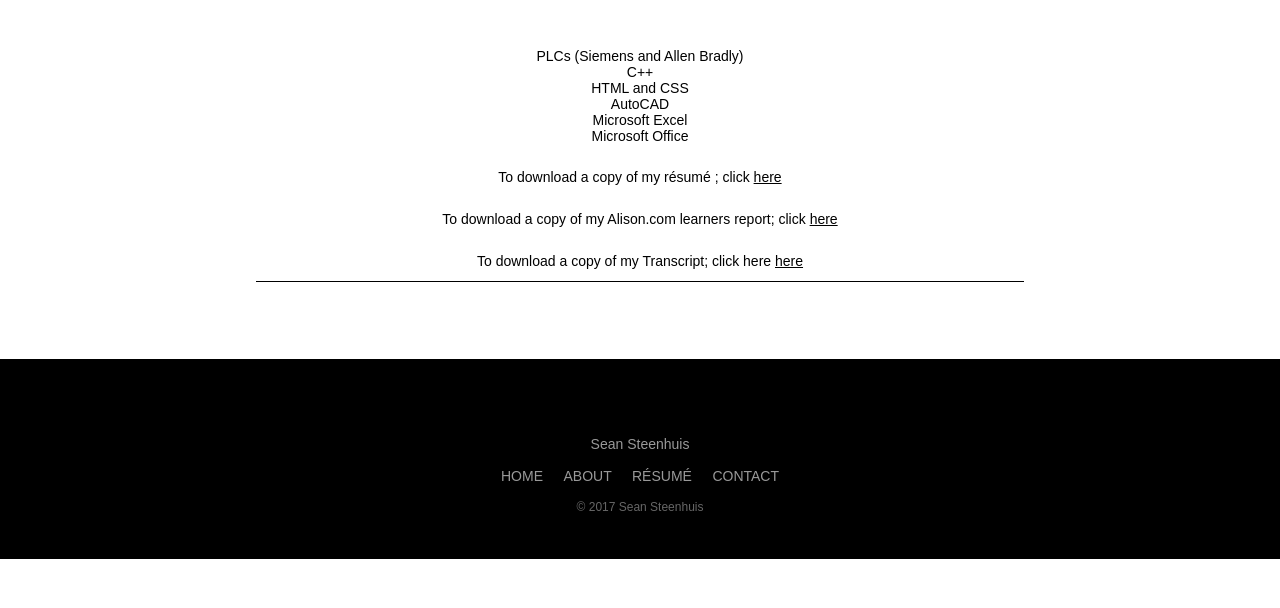
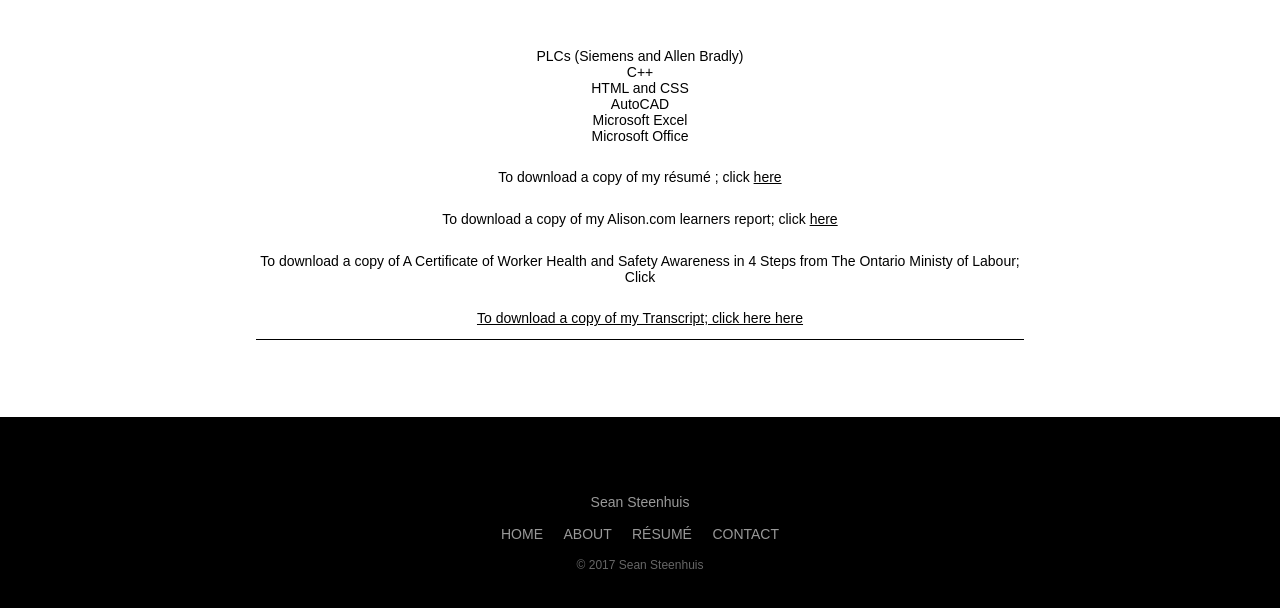
Before and after one commit to SeanSteenhuis/SeanSteenhuis.github.io, a plain HTML site: page Resume.html in a window 1280 px wide. Shown: the part 863-1471 px from the top of the page. Before the commit the page ends 1422 px from the top, so only its background shows below. Drawn offline with Linux system fonts and the light colour scheme.

Commit message:
Added A Certificate

```diff
--- a/Resume.html
+++ b/Resume.html
@@ -50,6 +50,7 @@
     </p>
     <p class="bodytext3"> To download a copy of my r&eacute;sum&eacute; ; click <a href="Sean_Steenhuis_Resume.pdf"> here </a></p>
     <p class="bodytext3"> To download a copy of my Alison.com learners report; click <a href="Sean_Steenhuis_Learner_Record.pdf">here </a></p>
+    <p class="bodytext3"> To download a copy of A Certificate of Worker Health and Safety Awareness in 4 Steps from The Ontario Ministy of Labour; Click <a href="Certificate%20of%20Completion.pdf" </p>
     <p class="bodytext3"> To download a copy of my Transcript; click here <a href="ReportRender.pdf"> here </a> </p>
 </div>
 <div id="hor-rule"> </div>
```
Also changed, not shown: 1 other file.
